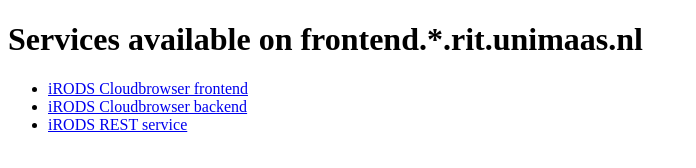
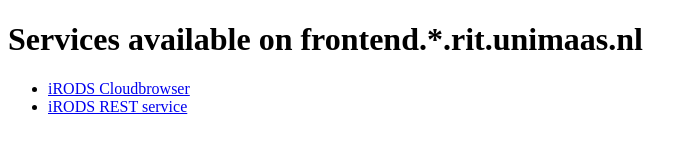
Before and after one commit to MaastrichtUniversity/docker-dev, a plain HTML site: page irods-frontend/index.html in a window 1280 px wide. Shown: the whole page, without its empty margins (0-696 px from the left). Drawn offline with Linux system fonts and the light colour scheme.

```diff
--- a/irods-frontend/index.html
+++ b/irods-frontend/index.html
@@ -9,8 +9,7 @@
 <h1>Services available on frontend.*.rit.unimaas.nl</h1>
 
 <ul>
-    <li><a href="/irods-cloud-frontend">iRODS Cloudbrowser frontend</a></li>
-    <li><a href="/irods-cloud-backend">iRODS Cloudbrowser backend</a></li>
+    <li><a href="/irods-cloud-backend">iRODS Cloudbrowser</a></li>
     <li><a href="/rest">iRODS REST service</a></li>
 </ul>
 
```
Also changed, not shown: 4 other files.
